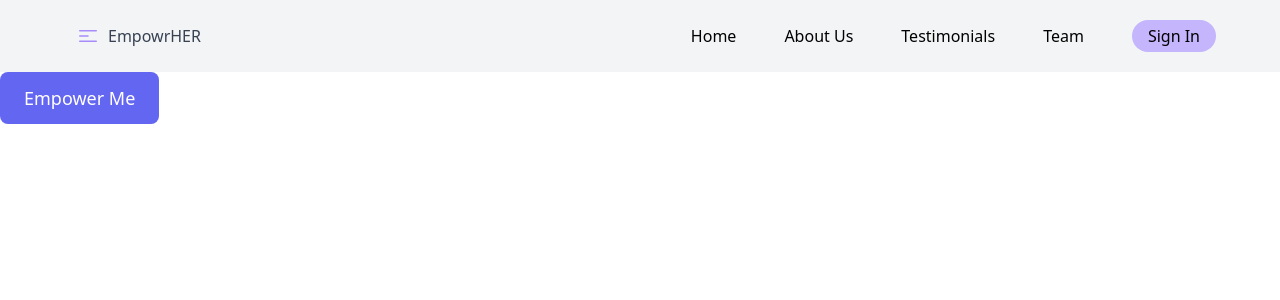
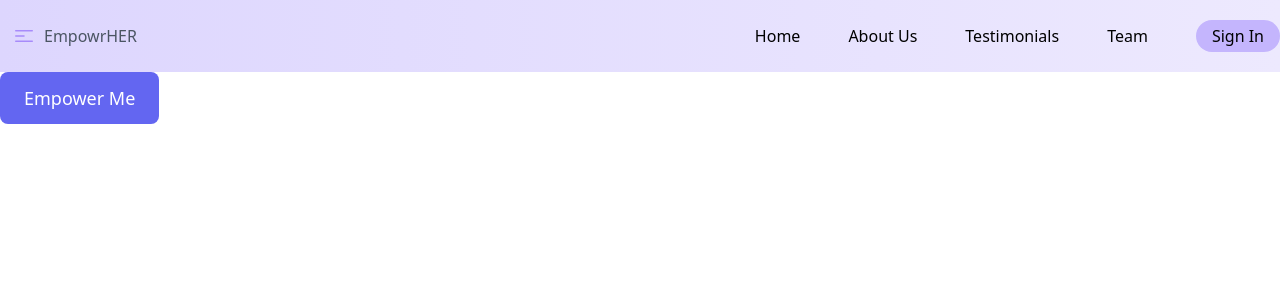
Before and after one commit to pollyliu1/EmpowrHER, a Next.js app in the folder client/: page / in a window 1280 px wide. Shown: the top 300 px of the page. Built offline with nearby package versions, Linux system fonts and the light colour scheme; no server answers.

Commit message:
Update Navbar.tsx

```diff
--- a/client/src/components/Navbar.tsx
+++ b/client/src/components/Navbar.tsx
@@ -5,8 +5,8 @@ import SignOutButton2 from './SignOutButton2'
 
 function Navbar({ user }) {
     return (
-        <nav className='bg-gray-100'>
-            <div className='max-w-6xl mx-auto'>
+        <nav className='bg-gradient-to-r from-violet-200 to-violet-100'>
+            <div className='max-w-7xl mx-auto'>
                 <div className="flex justify-between">
                     <div className='flex space-x-4'>
                         <div>
```
